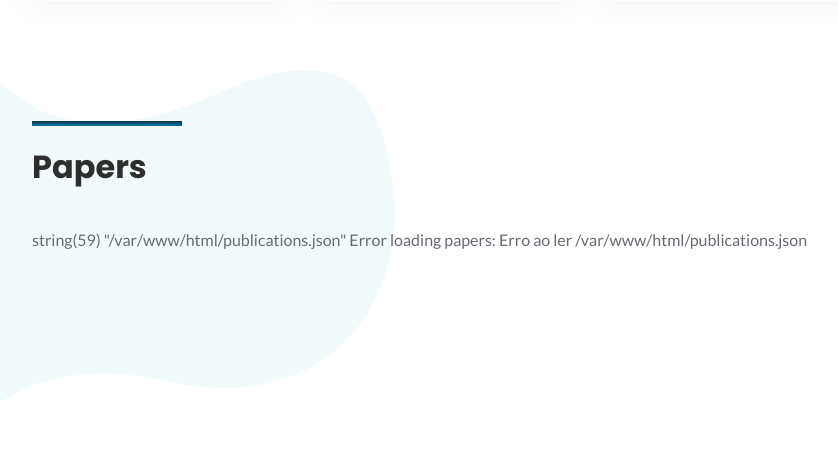
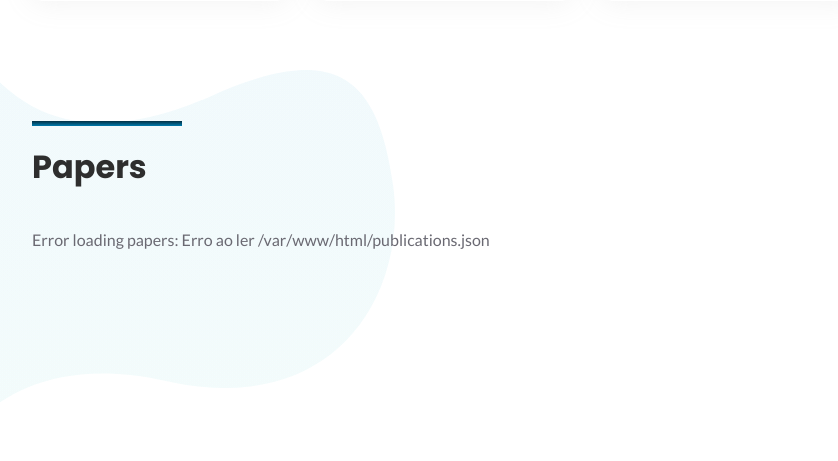
Before and after one commit to urbcomp-lab/portal-ucl, a PHP site: page / in a window 1280 px wide. Shown: the part 4772-5233 px from the top of the page, without its empty margins (53-891 px from the left). Run offline with PHP 8.4, Linux system fonts and the light colour scheme; some web fonts are replaced.

Commit message:
chore: remove vardump used to debug

```diff
--- a/publications.php
+++ b/publications.php
@@ -31,7 +31,6 @@ function printYearSection($year, $items, $citeProc) {
 
 try {
     $jsonPath = __DIR__ . '/publications.json';
-    var_dump($jsonPath);
     $dataString = file_get_contents($jsonPath);
     if ($dataString === false) throw new Exception("Erro ao ler $jsonPath");
 
```
